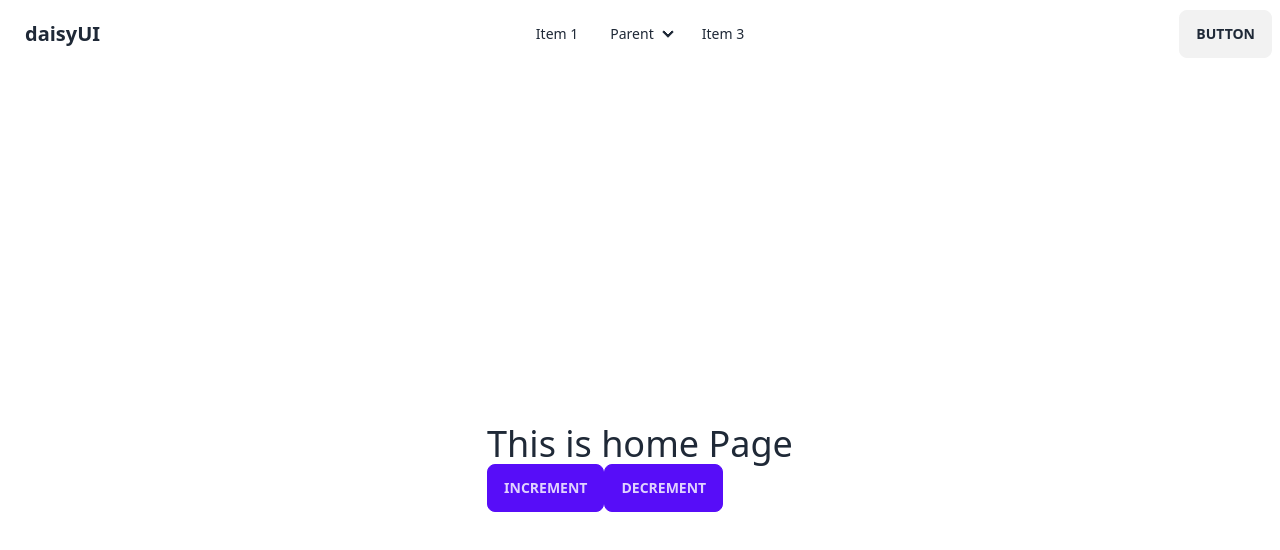
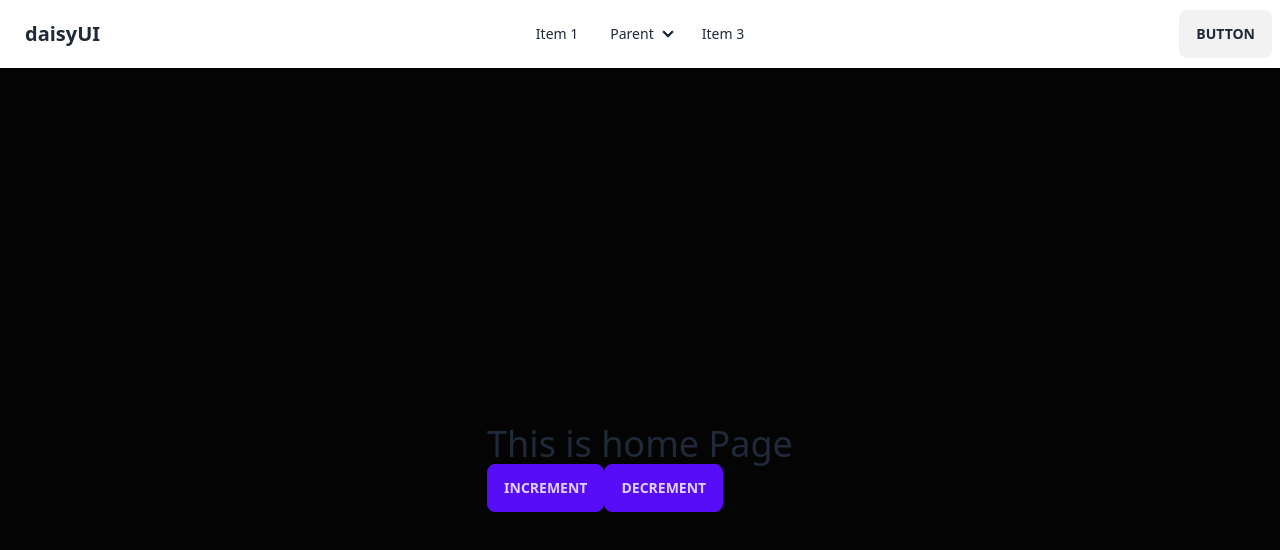
Before and after one commit to jewelislam360/Video-Steraming-Client, a React (Vite) app: page / in a window 1280 px wide. Shown: the top 550 px of the page. Built offline with nearby package versions, Linux system fonts and the light colour scheme.

Commit message:
body background color is added

```diff
--- a/src/index.css
+++ b/src/index.css
@@ -1,3 +1,25 @@
 @tailwind base;
 @tailwind components;
 @tailwind utilities;
+
+:root{
+    --text-color:#f5f5f5;
+    --hover-color:#12f7ff;
+    --bg-color: #050405;
+    --big-font: 2.5rem;
+    --norma-font: 2rem;
+    --neon-box-shadow: 0 0 .5rem #12f7ff;
+    --h2-font:3rem;
+    --font-neon-text-shadow: 0 0 10px rgba(18,247,255,0.3),
+    0 0 20px rgba(18,247,255,0.3),
+    0 0 30px rgba(18,247,255,0.3),
+    0 0 40px rgba(18,247,255,0.3),
+    0 0 70px rgba(18,247,255,0.3),
+    0 0 80px rgba(18,247,255,0.3),
+    0 0 100px rgba(18,247,255,0.3),
+    0 0 150px rgba(18,247,255,0.3),
+}
+
+body{
+    background-color: var(--bg-color);
+}
--- a/src/main.jsx
+++ b/src/main.jsx
@@ -1,6 +1,5 @@
 import React from "react";
 import ReactDOM from "react-dom/client";
-import App from "./App.jsx";
 import "./index.css";
 
 import { RouterProvider } from "react-router-dom";
@@ -11,7 +10,9 @@ import store from "./redux/store/configStore.js";
 ReactDOM.createRoot(document.getElementById("root")).render(
   <React.StrictMode>
     <Provider store={store}>
+      <div className="">
       <RouterProvider router={router} />
+      </div>
     </Provider>
   </React.StrictMode>
 );
```
